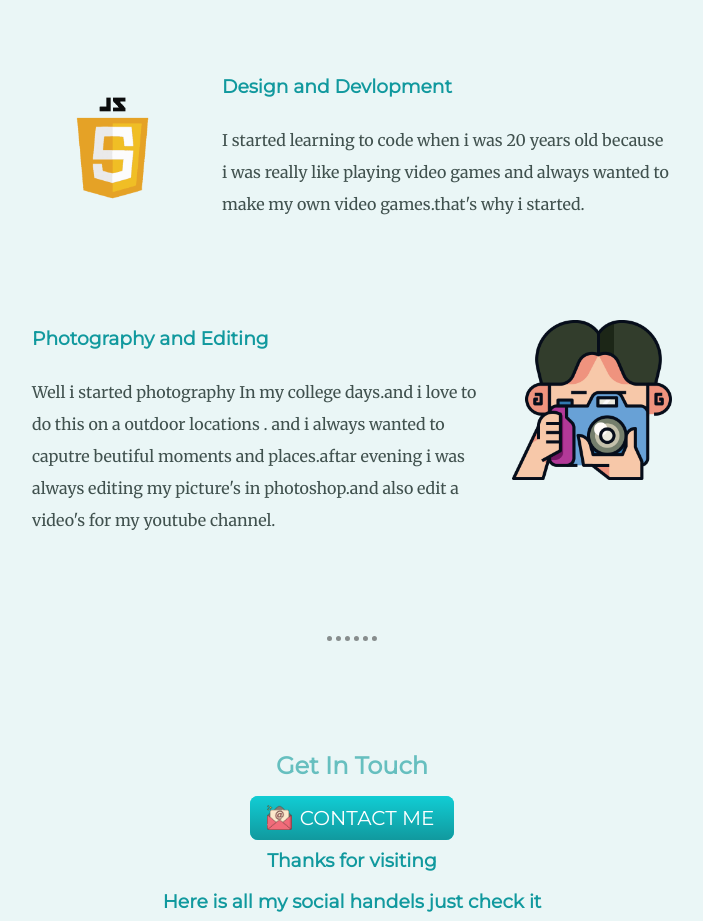
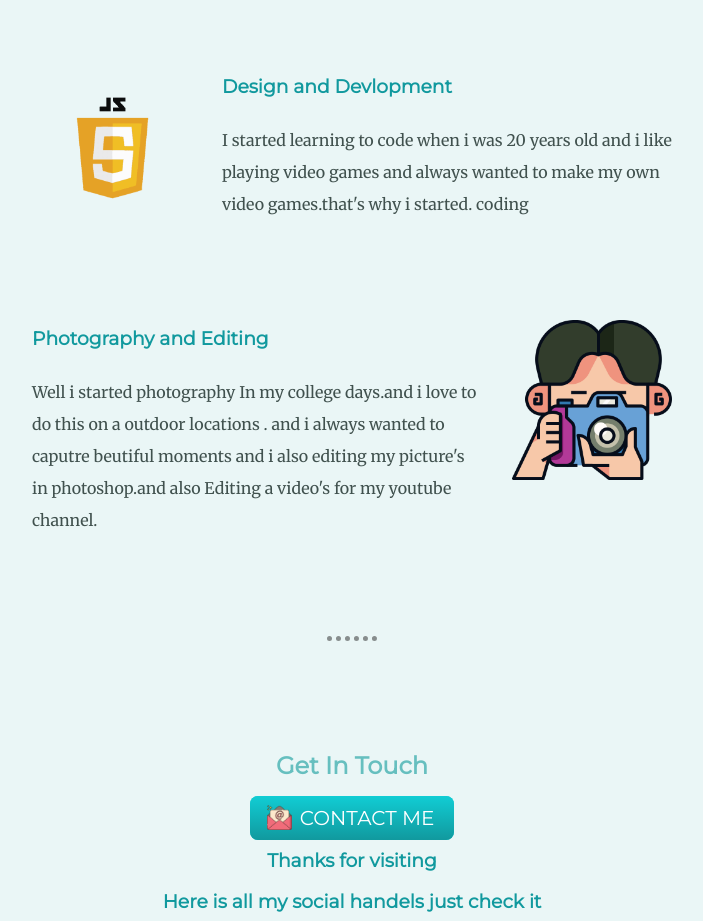
Before and after one commit to Khanaffi/mysite, a plain HTML site: page index.html in a window 1280 px wide. Shown: the part 1900-2821 px from the top of the page, without its empty margins (288-991 px from the left). Drawn offline with Linux system fonts and the light colour scheme.

Commit message:
Update index.html

```diff
--- a/index.html
+++ b/index.html
@@ -35,13 +35,13 @@
                 <div class="skillrow">
                     <img class="gif" src="img/skills.gif" alt="animated img">
                     <h3>Design and Devlopment</h3>
-                    <p>I started learning to code when i was 20 years old because i was really like playing video games and always wanted to make my own video games.that's why i started.</p>
+                    <p>I started learning to code when i was 20 years old and i like playing video games and always wanted to make my own video games.that's why i started. coding</p>
                 </div>
                 <div class="skillp">
                     <img class="photo" src="img/photography.png" alt="photography logo">
 
                     <h3>Photography and Editing</h3>
-                     <p>Well i started photography In my college days.and i love to do this on a outdoor locations . and i always wanted  to caputre beutiful moments and places.aftar evening i was always editing my picture's in photoshop.and also edit a video's for my youtube channel. </p>
+                     <p>Well i started photography In my college days.and i love to do this on a outdoor locations . and i always wanted  to caputre beutiful moments and i also  editing my picture's in photoshop.and also Editing a video's for my youtube channel. </p>
                 </div>
             </div>
             <hr>
```
